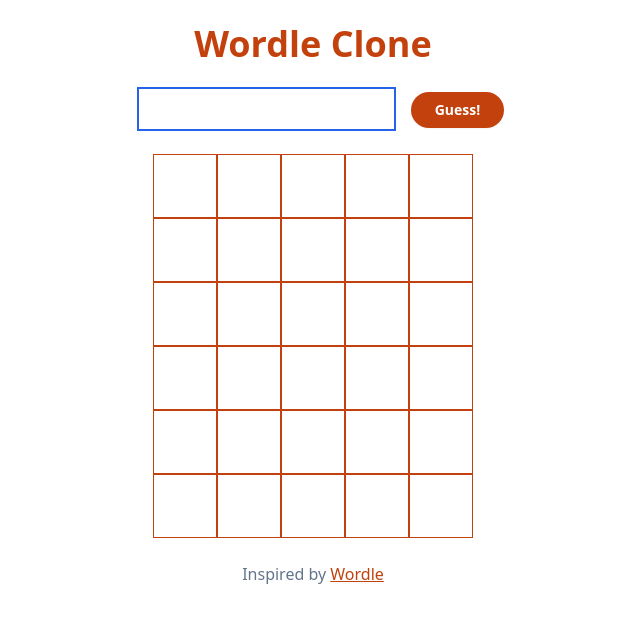
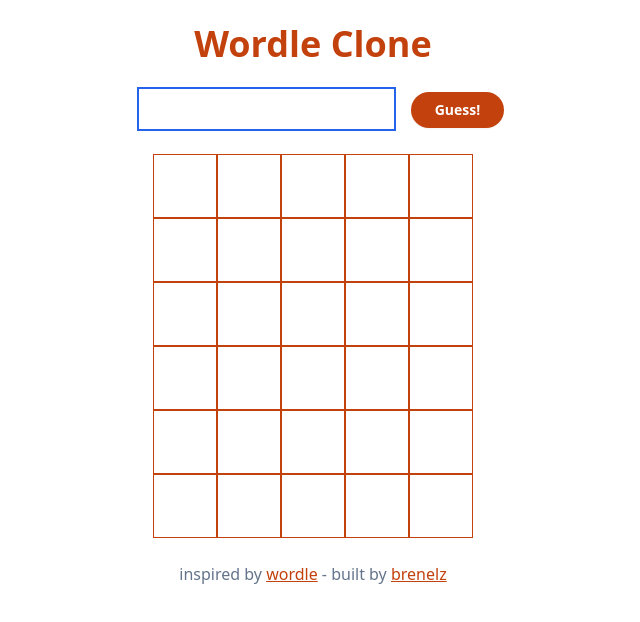
Before and after one commit to brenelz/wordle-clone, a React (Vite) app: page / in a window 1280 px wide. Shown: the top 622 px of the page, without its empty margins (327-967 px from the left). Built offline with nearby package versions, Linux system fonts and the light colour scheme.

Commit message:
Some tweaks

```diff
--- a/src/App.tsx
+++ b/src/App.tsx
@@ -222,12 +222,16 @@
         </div>
       </div>
       <p className="text-slate-500">
-        Inspired by{" "}
+        inspired by{" "}
         <a
           className="underline text-orange-700"
           href="https://www.powerlanguage.co.uk/wordle/"
         >
-          Wordle
+          wordle
+        </a>{" "}
+        - built by{" "}
+        <a className="underline text-orange-700" href="https://brenelz.com">
+          brenelz
         </a>
       </p>
     </div>
```
